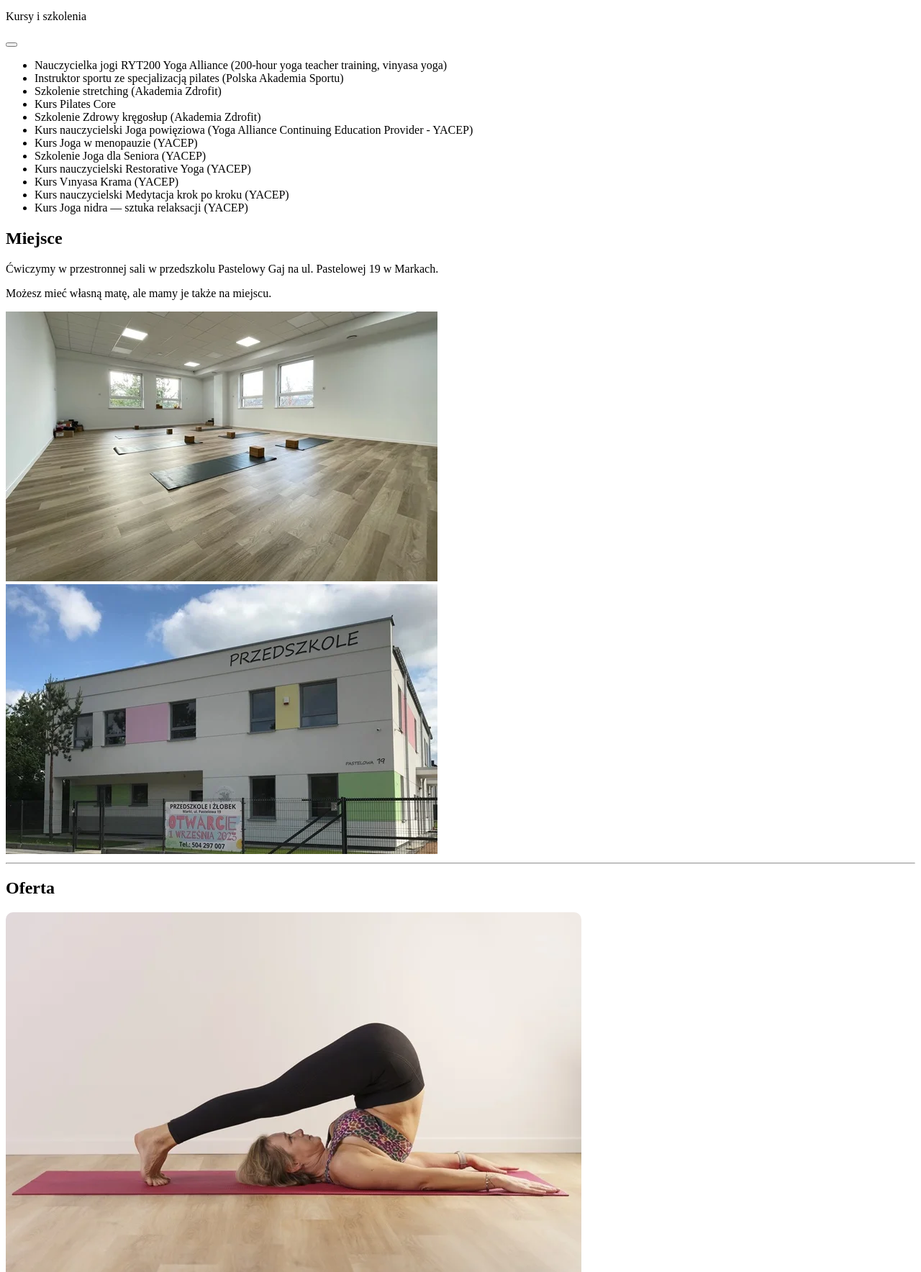
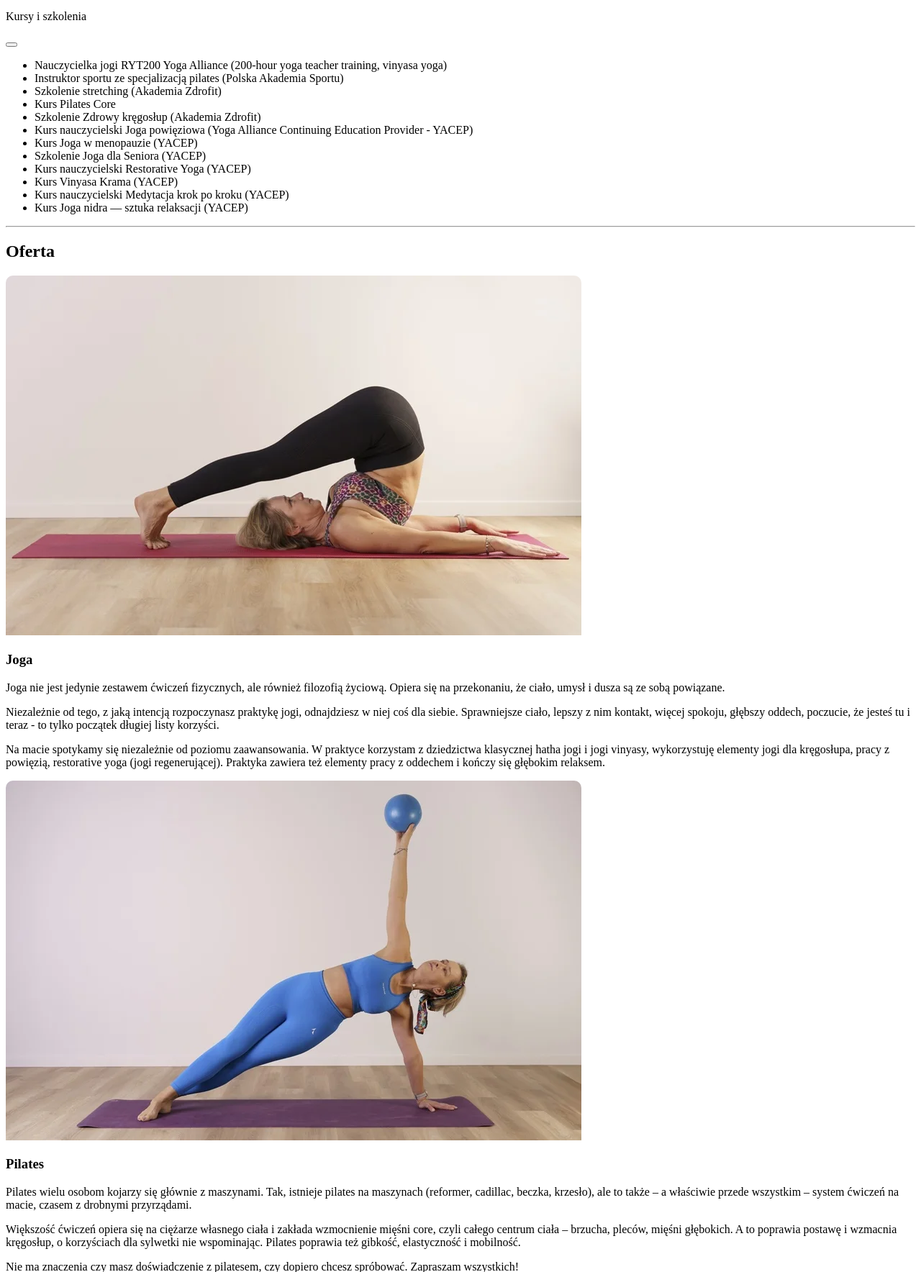
Before and after one commit to berwasz/jogawmarkach, a Symfony app: template templates/hp.html.twig in a window 1280 px wide. Shown: the part 2081-3849 px from the top of the page at 72% size. Run offline with Twig, Linux system fonts and the light colour scheme; the template is opened without the code that fills it, so the values that code supplies are empty; some libraries are stand-ins or nearby versions.

Commit message:
usunięcie miejsca

```diff
--- a/templates/hp.html.twig
+++ b/templates/hp.html.twig
@@ -136,7 +136,7 @@
                                             <li>Kurs Joga w menopauzie (YACEP)</li>
                                             <li>Szkolenie Joga dla Seniora (YACEP)</li>
                                             <li>Kurs nauczycielski Restorative Yoga (YACEP)</li>
-                                            <li>Kurs Vınyasa Krama (YACEP)</li>
+                                            <li>Kurs Vinyasa Krama (YACEP)</li>
                                             <li>Kurs nauczycielski Medytacja krok po kroku (YACEP)</li>
                                             <li>Kurs Joga nidra — sztuka relaksacji (YACEP)</li>
                                         </ul>
@@ -152,7 +152,7 @@
                     </div>
 
 
-                <div id="miejsce" class="row">
+                {# <div id="miejsce" class="row">
                     <div data-aos="fade-up" class="col-md-6 gx-5 mt-4">
                         <h2><strong>Miejsce</strong></h2>
                         <p class="lead">
@@ -180,10 +180,10 @@
                             </div>
                         </div>
 
-                      {# <img src="img/pastelowy_gaj_1600X1000.webp" class="img-fluid shadow rounded-3" /> #}
+                      //<img src="img/pastelowy_gaj_1600X1000.webp" class="img-fluid shadow rounded-3" />
 
                     </div>
-                </div>
+                </div> #}
               </section>
             <!--Section: O mnie-->
 
@@ -272,7 +272,8 @@
         <div class="container-fluid d-flex flex-column align-items-center justify-content-center">
             <h2 data-aos="fade-left" class="display-2 mb-5 text-center"><strong>Cennik</strong></h2>
             <div data-aos="fade-right" class="container col-md-6">
-                <table class="table">
+                <h3 class="text-center">W PRZYGOTOWANIU</h3>
+                {# <table class="table">
                     <thead>
                         <tr class="">
                             <th class="table-color" scope="col">Usługa</th>
@@ -297,8 +298,8 @@
                             <td class="table-color text-center">120&nbspzł</td>
                         </tr>
                     </tbody>
-                </table>
-                <div class="table-color col-lg p-2">UWAGA!!! Rozliczamy się na miejscu i tylko gotówką lub blikiem na numer telefonu.</div>
+                </table> #}
+                {# <div class="table-color col-lg p-2">UWAGA!!! Rozliczamy się na miejscu i tylko gotówką lub blikiem na numer telefonu.</div> #}
             </div>
         </div>
     </section>
@@ -447,9 +448,9 @@
                 <span data-aos="zoom-out" data-aos-offset="80" data-aos-delay="300" class="m-1"><a class="social-icon p-2 text-body-secondary"
                     href="https://www.instagram.com/kasia_latek" target="_blank" title="instagram"><i
                     class="bi bi-instagram"></i></a></span>
-                <span data-aos="zoom-out" data-aos-offset="80" data-aos-delay="100" class="m-1"><a id="maps-dol" class="social-icon p-2 text-body-secondary"
+                {# <span data-aos="zoom-out" data-aos-offset="80" data-aos-delay="100" class="m-1"><a id="maps-dol" class="social-icon p-2 text-body-secondary"
                     href="https://maps.app.goo.gl/cbiuPbZkN2qvfLz46" target="_blank" title="google maps"><i
-                    class="bi bi-geo-alt-fill"></i></a></span>
+                    class="bi bi-geo-alt-fill"></i></a></span> #}
             </div>
         </div>
     </footer>
```
Also changed, not shown: 1 other file.
